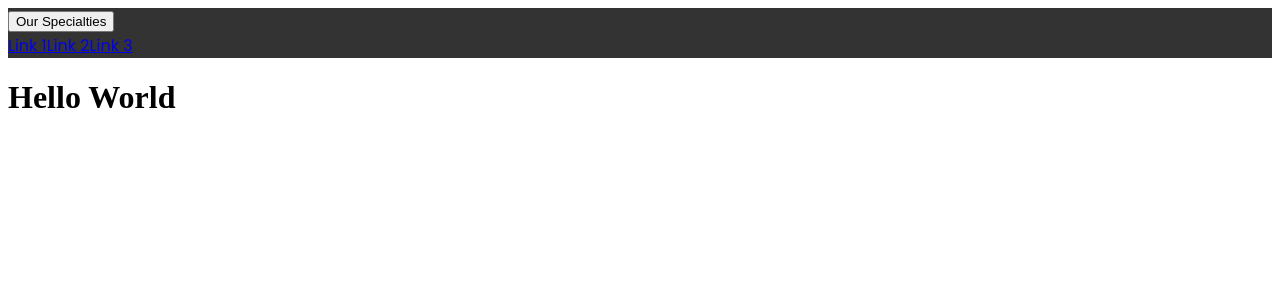
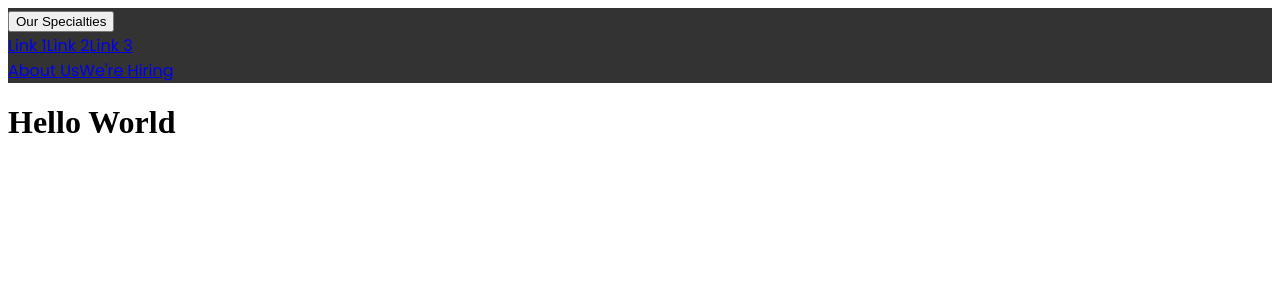
Before and after one commit to MalachaiRossiter/KGElectric, a React (Create React App) app in the folder client/: page / in a window 1280 px wide. Shown: the top 300 px of the page. Built offline with nearby package versions, Linux system fonts and the light colour scheme.

Commit message:
adding rest of navbar

```diff
--- a/client/src/components/Navbar.js
+++ b/client/src/components/Navbar.js
@@ -17,6 +17,11 @@ const Navbar = (props) => {
                     <a href="#">Link 3</a>
                 </div>
             </div>
+            <a href="#">About Us</a>
+            <a href="#">We're Hiring</a>
+            <div className='contactbtn'>
+
+            </div>
         </div>
     )
 }
```
